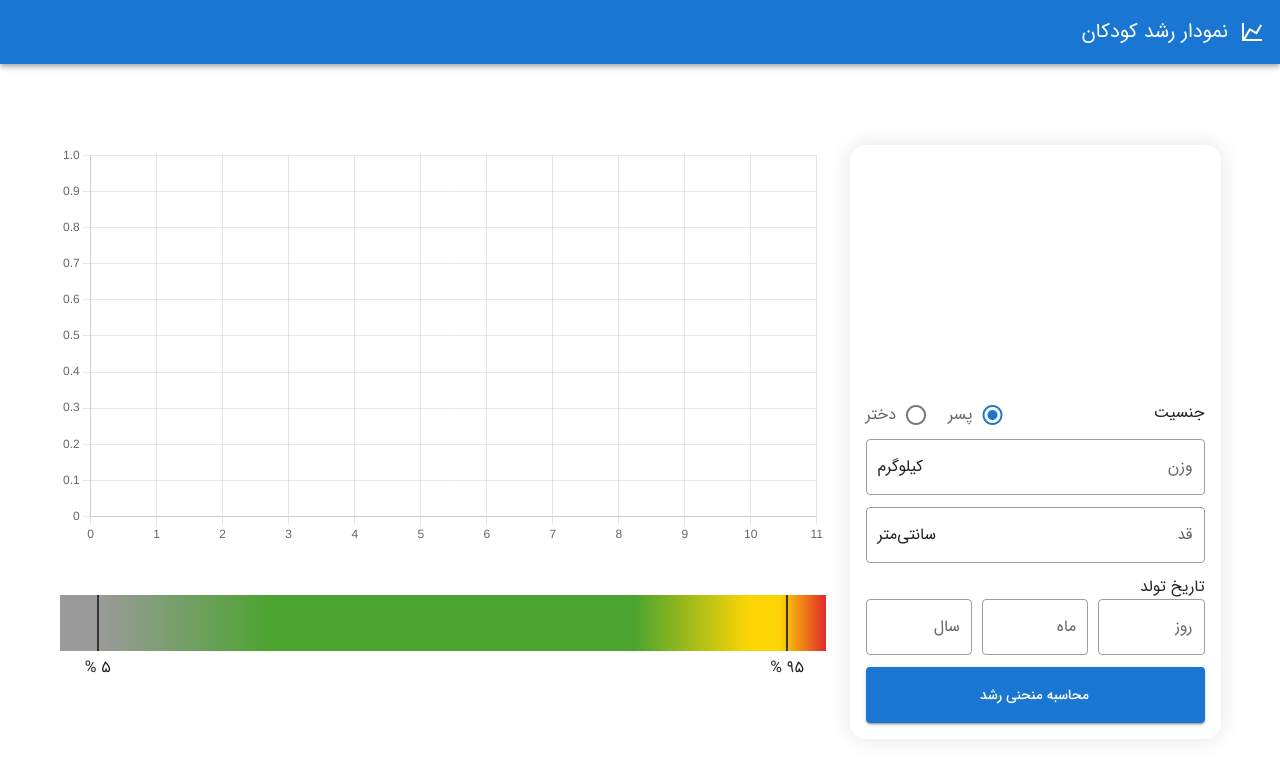
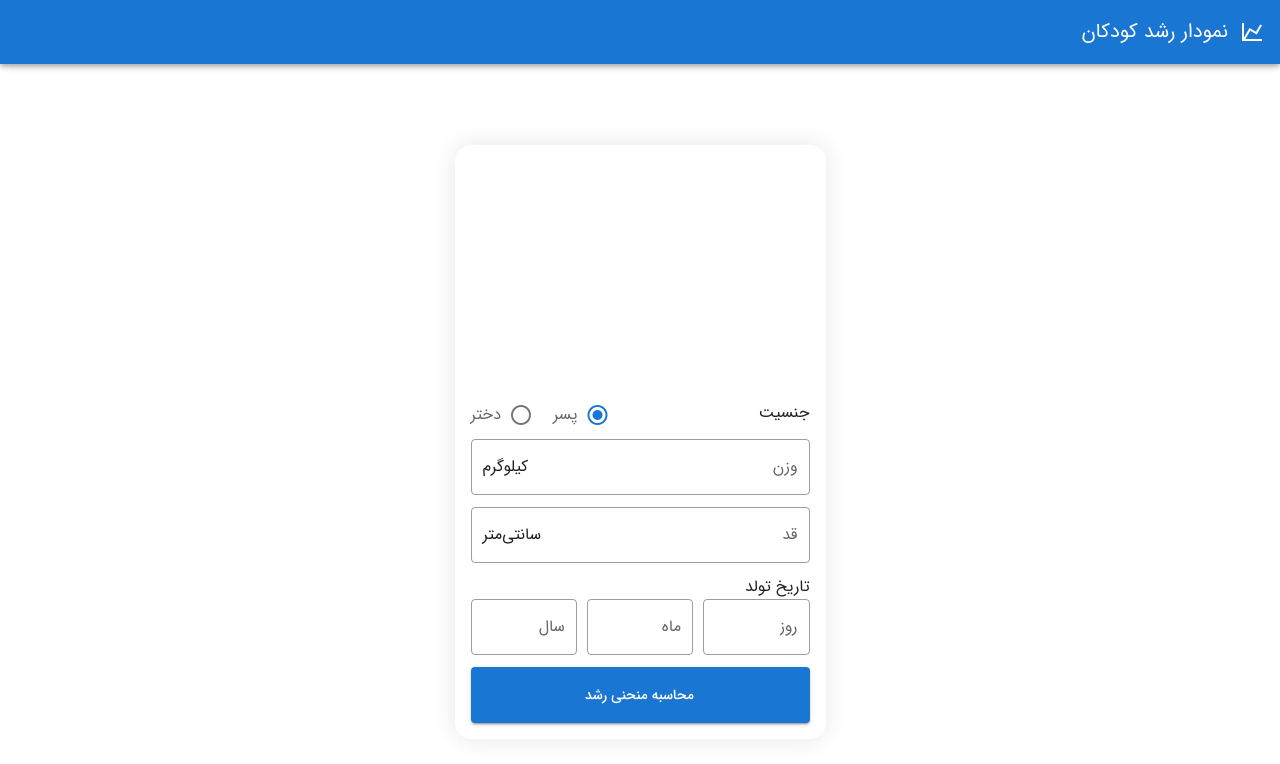
Before and after one commit to aaasadi/mohakapp, a Vue app: page / in a window 1280 px wide. Shown: the top 764 px of the page. Built offline with nearby package versions, Linux system fonts and the light colour scheme.

Commit message:
hide charts in first view

```diff
--- a/src/pages/home.vue
+++ b/src/pages/home.vue
@@ -28,11 +28,11 @@ export default {
 <template>
   <v-container>
     <v-sheet color="white" class="card mt-5">
-      <v-row>
+      <v-row justify="center">
         <v-col cols="12" lg="4">
           <FormBox :setData="(e) => (data = e)" />
         </v-col>
-        <v-col cols="12" lg="8">
+        <v-col cols="12" lg="8" v-show="data.bmi != null">
           <LineChartView :data="data" />
 
           <p class="mt-5" v-if="data.month > 0">
```
